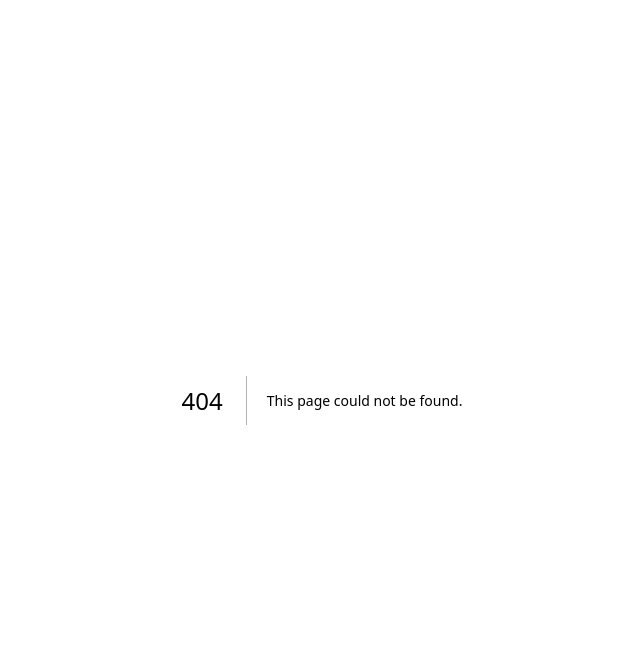
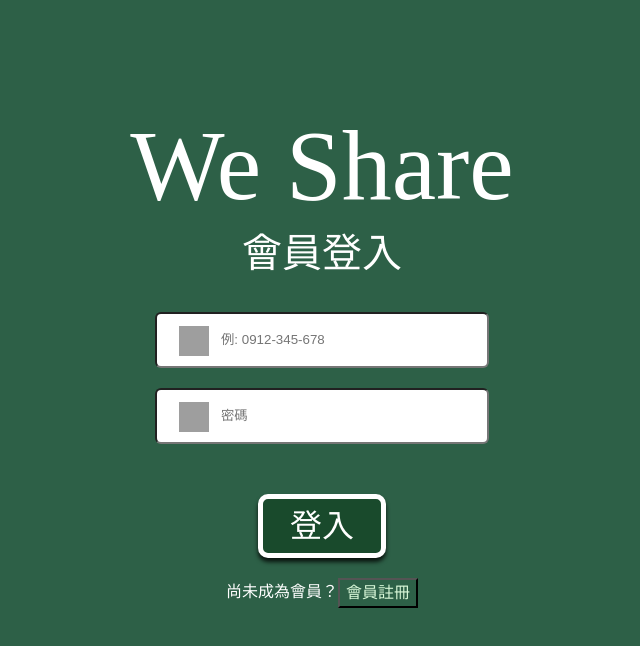
Before and after one commit to ycccccccccccc/WeShare, a Next.js app in the folder frontend/weshare/: page /login in a window 1280 px wide. Before the commit this address had no page. Shown: the top 646 px of the page, without its empty margins (318-958 px from the left). Built offline with nearby package versions, Linux system fonts and the light colour scheme; grey boxes are pictures that could not be loaded; a web font is replaced by a local one.

Commit message:
fix: configure changes

```diff
--- a/frontend/weshare/Components/LogInOut.js
+++ b/frontend/weshare/Components/LogInOut.js
@@ -9,7 +9,9 @@ import useSignUp from "../hooks/useSingUp";
 
 export default function LogInOut() {
   // const router = useRouter();
-  const [isRegisterPage, setIsRegisterPage] = useState(true);
+  // const { data: userData, error: userError } = useSWR(`${process.env.NEXT_PUBLIC_API_URL}/users`);
+
+  const [isRegisterPage, setIsRegisterPage] = useState(false);
   const handleTogglePage = () => {
     // 切換註冊/登入頁面
     setIsRegisterPage((prev) => !prev);
--- a/frontend/weshare/src/app/LoginPage/page.js
+++ b/frontend/weshare/src/app/login/page.js
@@ -1,4 +1,4 @@
-import LogInOut from "../../../Components/logInOut";
+import LogInOut from "../../../Components/LogInOut";
 
 
 export default function SignInUp() {
--- a/frontend/weshare/src/app/page.js
+++ b/frontend/weshare/src/app/page.js
@@ -111,7 +111,6 @@ export default function Home() {
             />
           ))}
         </div>
-
       </div>
     </div>
   );
```
